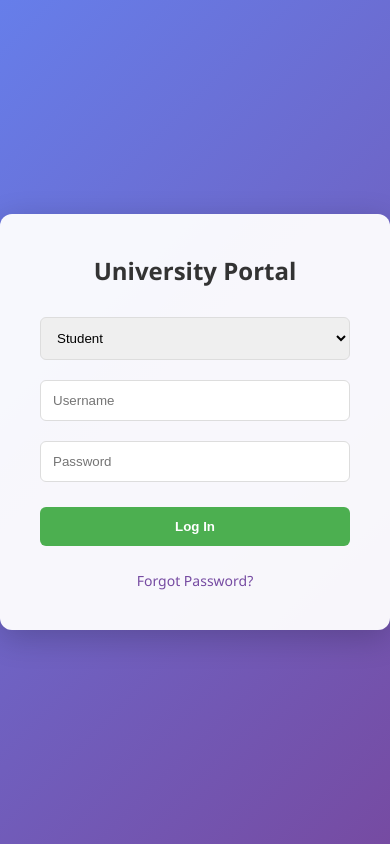
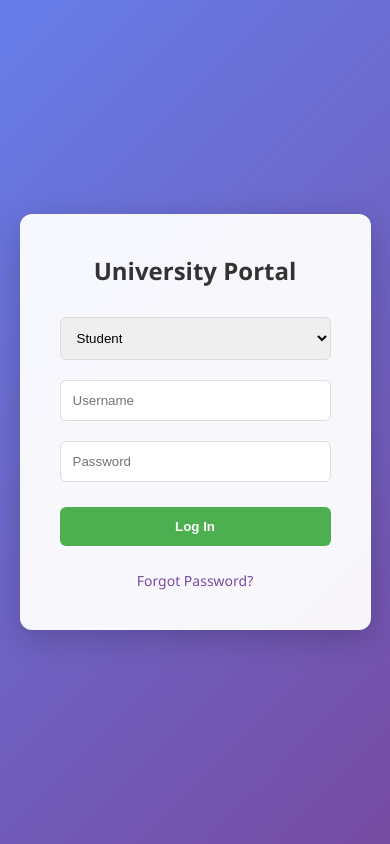
Before and after one commit to anindya25chttrj-gif/seminar, a Flask app: page / in a window 390 px wide. Run offline with Flask 3, Linux system fonts and the light colour scheme.

Commit message:
Enhance login page for responsiveness
Added viewport meta tag for responsive design and adjusted card width for better layout on smaller screens.

```diff
--- a/templates/login.html
+++ b/templates/login.html
@@ -2,9 +2,21 @@
 <html>
 <head>
     <title>Login - Portal</title>
+    <meta name="viewport" content="width=device-width, initial-scale=1.0">
     <style>
         body { font-family: 'Segoe UI', Tahoma, Geneva, Verdana, sans-serif; background: linear-gradient(135deg, #667eea 0%, #764ba2 100%); display: flex; justify-content: center; align-items: center; height: 100vh; margin: 0; }
-        .card { background: rgba(255, 255, 255, 0.95); padding: 40px; border-radius: 12px; box-shadow: 0 8px 32px rgba(0,0,0,0.2); width: 320px; }
+        .card {
+    /* Replace fixed width with these three lines: */
+    width: 90%;
+    max-width: 400px;
+    box-sizing: border-box;
+
+    /* Keep your existing styles (background, padding, border-radius) below */
+    background: rgba(255, 255, 255, 0.95);
+    padding: 40px;
+    border-radius: 12px;
+    box-shadow: 0 8px 32px rgba(0,0,0,0.2);
+}
         h2 { text-align: center; color: #333; margin-top: 0; }
         input, select, button { width: 100%; padding: 12px; margin: 10px 0; border: 1px solid #ddd; border-radius: 6px; box-sizing: border-box; }
         button { background: #4CAF50; color: white; border: none; font-weight: bold; cursor: pointer; transition: 0.3s; margin-top: 15px; }
```
